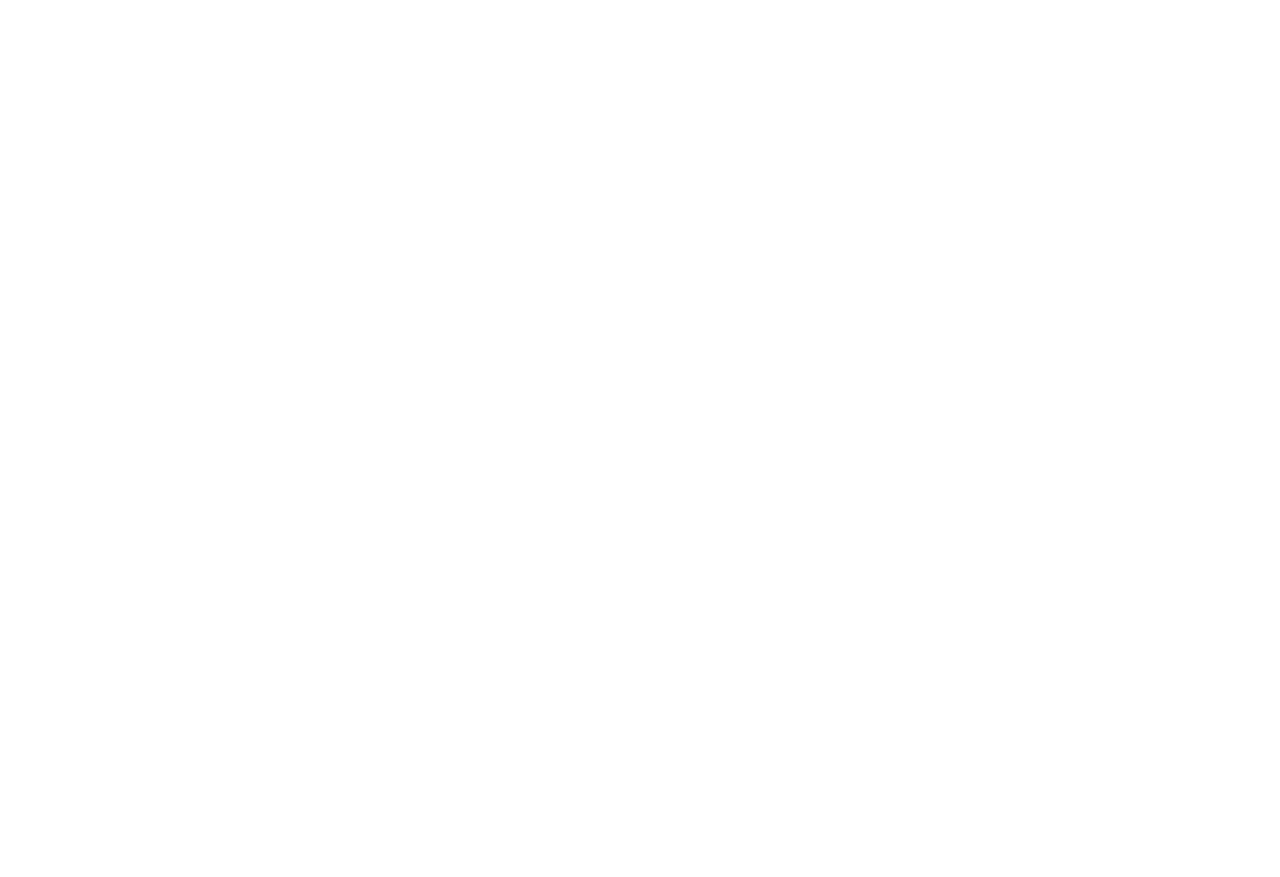
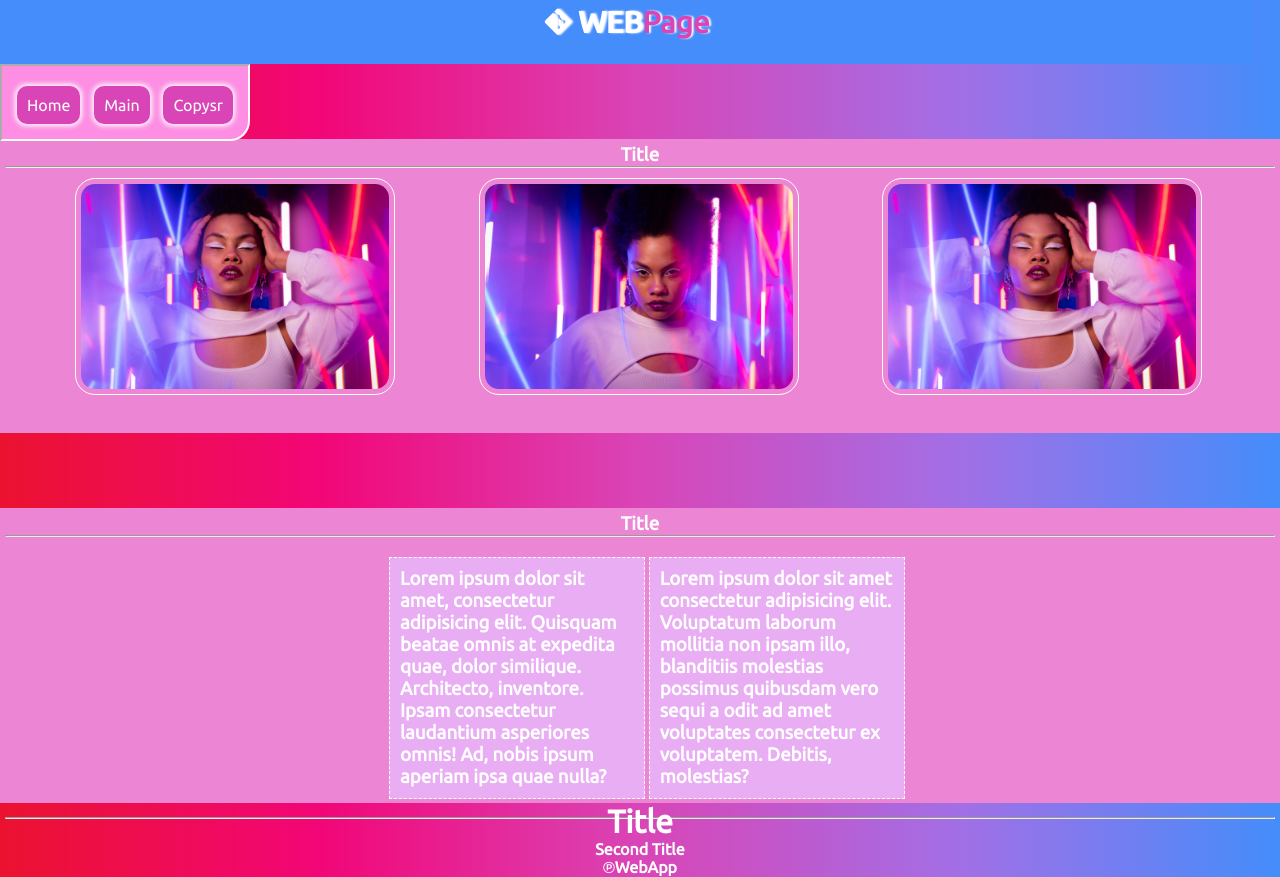
Before and after one commit to dantecreedar/webApp-css-backup, a plain HTML site: page web-page-2/public/index.html in a window 1280 px wide. Before the commit the page ends 800 px from the top, so only its background shows below. Drawn offline with Linux system fonts and the light colour scheme; a web font is replaced by a local one.

Commit message:
segunda pageAppCss

```diff
--- a/web-page-2/public/index.html
+++ b/web-page-2/public/index.html
@@ -6,8 +6,57 @@
     <meta name="viewport" content="width=device-width, initial-scale=1.0">
     <title>web-app</title>
     <link rel="stylesheet" href="style.css">
+
+    <!--Font aweson-->
+    <link rel="stylesheet" href="https://cdnjs.cloudflare.com/ajax/libs/font-awesome/6.1.1/css/all.min.css" integrity="sha512-KfkfwYDsLkIlwQp6LFnl8zNdLGxu9YAA1QvwINks4PhcElQSvqcyVLLD9aMhXd13uQjoXtEKNosOWaZqXgel0g==" crossorigin="anonymous" referrerpolicy="no-referrer" />
+
+    <!--Google font-->
+    <link href="https://fonts.googleapis.com/css2?family=Koulen&family=Montserrat:wght@100;300&family=Ubuntu&display=swap" rel="stylesheet">
 </head>
-<body>
+<body id = "body__container">
+     <header class="contaner">
+        <div class="logo">
+            <i class="fa-brands fa-git-alt"><a href="https://github.com/dantecreedar/webApp-css-backup.git"></a></i>
+            WEB<span>Page</span>
+        </div>
+        <nav class="navegador">
+            <ul>
+                <li><a href="#Sector__primary">Home</a></li>
+                <li><a href="#listaDe__parrafo">Main</a></li>
+                <li><a href="#copysr">Copysr</a></li>
+            </ul>
+        </nav>
+     </header>
 
+     <main>
+         <aside>
+             <section id="Sector__primary">
+                 <h1>Title</h1>
+                 <hr>
+                 <img id = "image__primary" src="./asset/img/img (1)-min.jpg" alt="">
+                 <img id = "image__secondary" src="./asset/img/img (2)-min.jpg" alt="">
+                 <img id = "image__tree" src="./asset/img/img (1)-min.jpg" alt="">
+
+             </section>
+
+             <section id="sector__secondary">
+                    <h1>Title</h1>
+                    <hr>
+                    <div class="listaDe__parrafo">
+                       <h3>Lorem ipsum dolor sit amet, consectetur adipisicing elit. Quisquam beatae omnis at expedita quae, dolor similique. Architecto, inventore. Ipsam consectetur laudantium asperiores omnis! Ad, nobis ipsum aperiam ipsa quae nulla?</h3>
+                       <h3>Lorem ipsum dolor sit amet consectetur adipisicing elit. Voluptatum laborum mollitia non ipsam illo, blanditiis molestias possimus quibusdam vero sequi a odit ad amet voluptates consectetur ex voluptatem. Debitis, molestias?</h3>
+                    </div>
+                    <br>
+                    <hr>
+             </section>
+         </aside>
+     </main>
+
+     <footer id = "copysr">
+         <h1>Title</h1>
+         <h4>Second Title</h4>
+         <h4>&copysr;WebApp</h4>
+     </footer>
+     <script src="./src/js/transicion.js"></script>
 </body>
 </html>
--- a/web-page-2/public/style.css
+++ b/web-page-2/public/style.css
@@ -0,0 +1,118 @@
+html{
+    scroll-behavior: smooth;
+}
+*{
+    margin: 0;
+    padding: 0;
+    box-sizing: border-box;
+    text-decoration: none;
+    list-style: none;
+    color: #fff;
+    font-family: 'Ubuntu', sans-serif;
+}
+
+body{
+    background-image: linear-gradient(to left, #448dfb, #a26fe6, #d945b7, #f20677, #eb1230);
+}
+
+.logo{
+    width: 98vw;
+    height: 8vh;
+    background:#448dfb;
+    padding: 5px;
+    font-size: 30px;
+    font-weight: bold;
+    text-shadow: 2px 0 2px #fff;
+    text-align: center;
+
+}
+span{
+    color:#d945b7;
+}
+
+ul{
+    position: fixed;
+    background-color: #fff;
+    padding: 10px;
+    border-radius: 0 0 20px;
+    border: 2px inset #fff;
+    animation-name: cambio_decolor;
+    animation-duration: 4s;
+    animation-delay: 2s;
+    animation-iteration-count: infinite;
+}
+@keyframes cambio_decolor{
+    0% {background-color: #ebd9ff;}
+    25% {background-color: #fd8ee3;}
+    50% {background-color: #d945b7;}
+    75% {background-color: #fd8ee3;}
+    100% {background-color: #ebd9ff;}
+}
+
+li{
+    display: inline-block;
+    background: #d945b7;
+    padding: 10px;
+    margin: 5px;
+    margin-top: 10px;
+    border-radius: 10px;
+    box-shadow: 0 0 5px  2px #fff;
+
+}
+li:hover{
+    background: #fff;
+}
+a:hover{
+    color:#d945b7;
+    transition: color 0.2s;
+}
+
+/*sector main*/
+section{
+    background:#ec86d4;
+    margin-top: 75px;
+    padding: 5px;
+    height: 23vw;
+}
+section:hover{
+    background-image: linear-gradient(to left, #ff4dbc, #ee43af, #de39a3, #ce2f96, #be258a);
+    transition: all 0.2;
+}
+img{
+    width: 25vw;
+    padding: 5px;
+    margin: 10px;
+    margin-left: 70px;
+    border-radius: 20px;
+    border: 1px solid #fff;
+
+}
+img:hover{
+    width: 27vw;
+    transition: all 0.2s;
+    box-shadow: 0 5px 5px 2px #fff;
+}
+
+h3{
+    display: inline-block;
+    background:#e8adf2;
+    padding: 10px;
+    margin-top: 20px;
+    width: 20vw;
+    position: relative;
+    left: 30vw;
+    border: 1px dashed #fff;
+}
+h3:hover{
+    background:#d945b7;
+}
+
+/*Footer*/
+h1{
+    text-align: center;
+
+}
+h4{
+    text-align: center;
+
+}
```
Also changed, not shown: img/captura_2.png (added), img/captura_3.png (added), web-page-1/public/asset/icon/flecha.png (added), web-page-1/public/asset/img/minimalist.png (added), web-page-1/public/asset/img/navegador.png (added), 1 other file.
